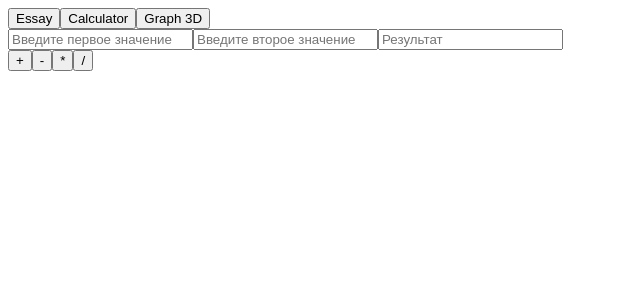
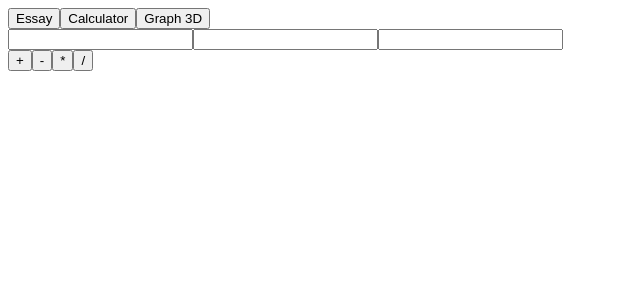
Before and after one commit to fewxe/js_framework, a React (Create React App) app: page / in a window 1280 px wide. Both pictures are taken after a click on the button "Calculator". Shown: the top 300 px of the page, without its empty margins (0-640 px from the left). Built offline with nearby package versions, Linux system fonts and the light colour scheme.

Commit message:
refactor: rewrite Calculator with React

```diff
--- a/src/components/calculator/CalculatorComponent.js
+++ b/src/components/calculator/CalculatorComponent.js
@@ -1,63 +1,49 @@
-import React, { useState } from 'react';
+import React from 'react';
 import _Calculator from '../../modules/calculator/calculators/Calculator.js';
 
-const CalculatorComponent = () => {
-    const calc = new _Calculator();
-    let inputs = { a: '', b: '', c: '' };
+export default class CalculatorComponent extends React.Component {
+    constructor(props) {
+        super(props);
+        this.state = {
+            a: '',
+            b: '',
+            c: '',
+        };
+        this.calc = new _Calculator();
+    }
 
-    const handleInputChange = (e) => {
-        const { id, value } = e.target;
-        inputs[id] = value;
-        render();
+    handleOperation = (operation) => {
+        let result = this.calc[operation](this.state.a, this.state.b);
+        this.setState({ c: result });
     };
 
-    const handleOperation = (operand) => {
-        const a = calc.getValue(inputs.a);
-        const b = calc.getValue(inputs.b);
-        const result = calc[operand](a, b);
-        inputs.c = result !== null ? result.toString() : 'Ошибка';
-        render();
-    };
-
-    const render = () => {
-        document.getElementById('a').value = inputs.a;
-        document.getElementById('b').value = inputs.b;
-        document.getElementById('c').value = inputs.c;
-    };
-
+    render() {
         return (
             <div>
                 <div>
                     <input
-                    id="a"
                         type="text"
-                    placeholder="Введите первое значение"
-                    defaultValue={inputs.a}
-                    onInput={handleInputChange}
+                        value={this.state.a}
+                        onChange={(e) => {this.setState({a: this.calc.getValue(e.target.value)})}}
                     />
                     <input
-                    id="b"
-                    type="text"
-                    placeholder="Введите второе значение"
-                    defaultValue={inputs.b}
-                    onInput={handleInputChange}
+                        type="int"
+                        value={this.state.b}
+                        onChange={(e) => {this.setState({b: this.calc.getValue(e.target.value)})}}
                     />
                     <input
-                    id="c"
-                    type="text"
-                    placeholder="Результат"
-                    defaultValue={inputs.c}
+                        type="int"
                         readOnly
+                        value={this.state.c}
                     />
                 </div>
                 <div>
-                <button onClick={() => handleOperation('add')}>+</button>
-                <button onClick={() => handleOperation('sub')}>-</button>
-                <button onClick={() => handleOperation('mult')}>*</button>
-                <button onClick={() => handleOperation('div')}>/</button>
+                    <button onClick={() => this.handleOperation('add')}>+</button>
+                    <button onClick={() => this.handleOperation('sub')}>-</button>
+                    <button onClick={() => this.handleOperation('mult')}>*</button>
+                    <button onClick={() => this.handleOperation('div')}>/</button>
                 </div>
             </div>
         );
-};
-
-export default CalculatorComponent;
+    }
+}
```
Also changed, not shown: src/components/calculator/CalculatorMain.js (deleted). Lines whose indentation alone changed are shown as unchanged.
